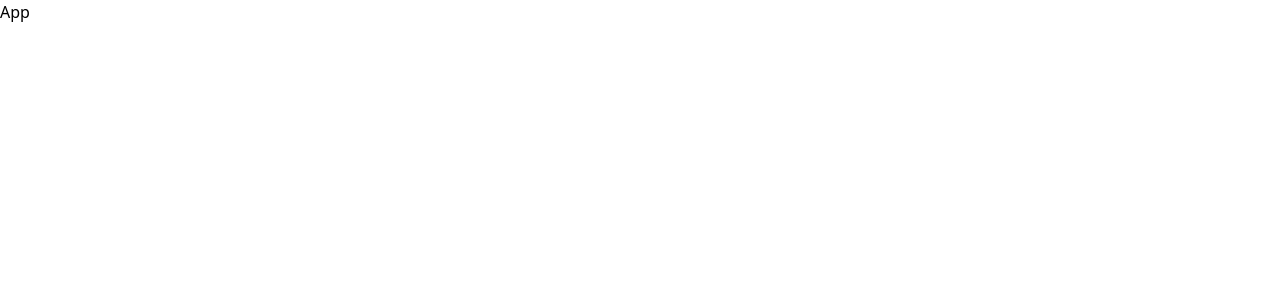
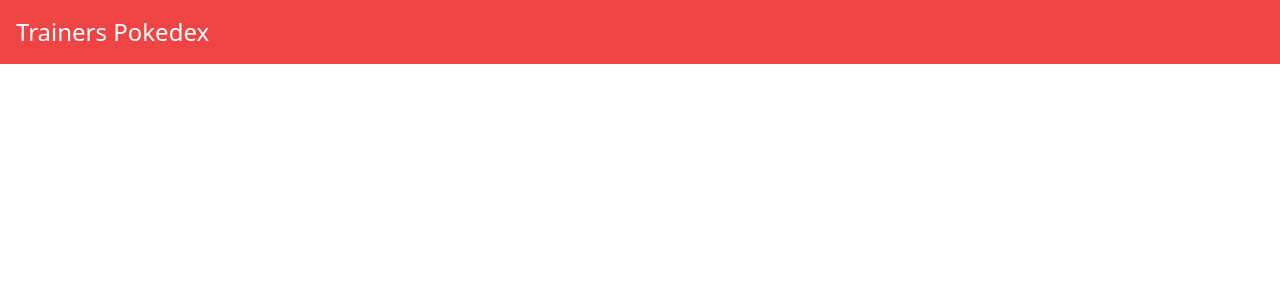
Before and after one commit to Jesusborjas006/TrainersPokedex, a React (Vite) app: page / in a window 1280 px wide. Shown: the top 300 px of the page. Built offline with nearby package versions, Linux system fonts and the light colour scheme.

Commit message:
Add navbar to page

```diff
--- a/src/App.tsx
+++ b/src/App.tsx
@@ -1,7 +1,12 @@
+import Navbar from "./components/Navbar";
+
 function App() {
   return (
     <>
-      <h1>App</h1>
+      <header>
+        <Navbar />
+      </header>
+      <main></main>
     </>
   );
 }
--- /dev/null
+++ b/src/components/Navbar.tsx
@@ -0,0 +1,9 @@
+const Navbar = () => {
+  return (
+    <nav className="bg-red-500 text-white p-4">
+      <h2 className="text-2xl">Trainers Pokedex</h2>
+    </nav>
+  );
+};
+
+export default Navbar;
```
